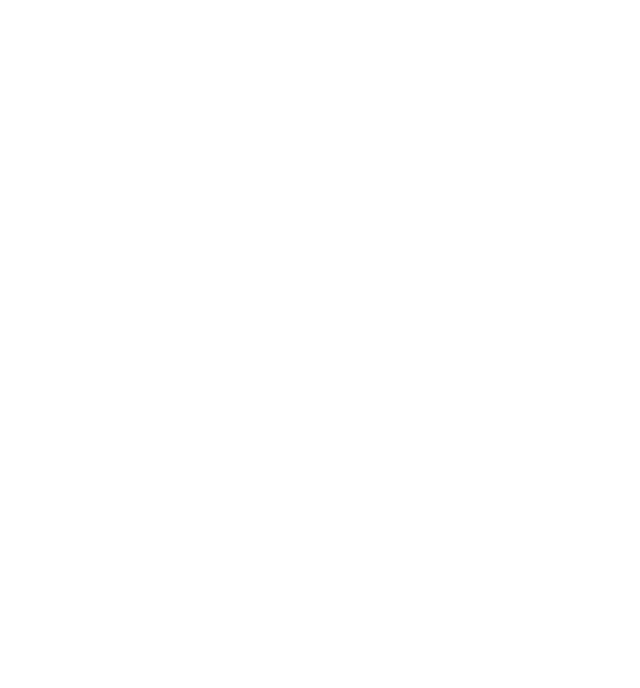
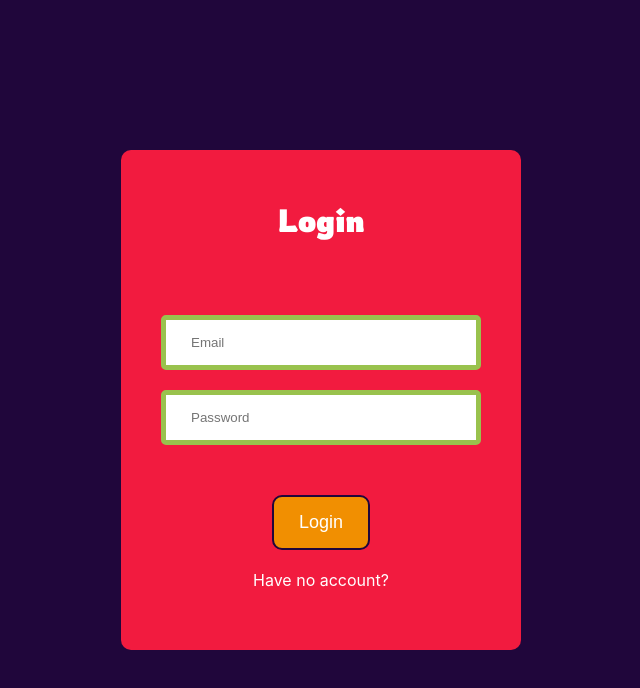
Before and after one commit to agusrichard/haskell-workbook, a React (Create React App) app in the folder client/: page /login in a window 1280 px wide. Shown: the top 688 px of the page, without its empty margins (319-959 px from the left). Built offline with nearby package versions, Linux system fonts and the light colour scheme.

Commit message:
Create Login and Signup Page

```diff
--- a/client/src/App.js
+++ b/client/src/App.js
@@ -1,10 +1,14 @@
 import React from 'react';
+import { Switch, Route } from 'react-router-dom'
 import Home from './pages/Home'
-import { Switch, Route } from 'react-router-dom'
+import Login from './pages/Login'
+import SignUp from './pages/SignUp'
 
 function App() {
   return (
     <Switch>
+      <Route exact path="/login" component={ Login } />
+      <Route exact path="/signup" component={ SignUp } />
       <Route exact path="/" component={ Home } />
     </Switch>
   );
--- /dev/null
+++ b/client/src/components/Button.js
@@ -0,0 +1,9 @@
+import React from 'react'
+
+export default function Button(props) {
+  return (
+    <button className="button" style={props.style}>
+      { props.title }
+    </button>
+  )
+}
--- /dev/null
+++ b/client/src/components/Container.js
@@ -0,0 +1,11 @@
+import React from 'react'
+
+export default function Container({ children }) {
+  return (
+    <div className="container">
+      <div className="inner">
+        { children }
+      </div>
+    </div>
+  )
+}
--- /dev/null
+++ b/client/src/components/Input.js
@@ -0,0 +1,12 @@
+import React from 'react'
+
+export default function Input(props) {
+  return (
+    <div className="input-container">
+      <input
+        {...props}
+        className="input"
+      />
+    </div>
+  )
+}
--- a/client/src/index.css
+++ b/client/src/index.css
@@ -9,15 +9,16 @@
   -moz-osx-font-smoothing: grayscale;
 }
 
-/* ======================== Home ======================== */
-.home-container {
+/* ======================== Utilities ======================== */
+.container {
   background-color: #20063B;
   height: 100vh;
   width: 100vw;
   position: relative;
+  text-align: center;
 }
 
-.home-inner {
+.inner {
   background-color: #f21b3f;
   position: absolute;
   top: 50%;
@@ -28,13 +29,13 @@
   border-radius: 10px;
 }
 
-.home-title {
+.title {
   font-family: 'Rowdies', cursive;
   color: white;
   text-align: center;
-  margin-top: 100px;
 }
 
+/* ======================== Home ======================== */
 .home-description {
   font-family: 'Roboto', sans-serif;
   color: white;
@@ -69,3 +70,58 @@
   color: rgb(46, 46, 46);
   transition: ease 0.2s;
 }
+
+/* ======================== Form ======================== */
+.input-container {
+  width: 100%;
+  margin: 20px 0;
+}
+
+.input {
+  border-style: solid;
+  padding: 15px 25px;
+  border-radius: 5px;
+  width: 65%;
+  border-color: #99C24D;
+  border-width: 5px;
+  transition: ease 0.2s;
+  font-size: 28;
+}
+
+.input:focus {
+  outline: none;
+  border-color: #F18F01;
+  border-width: 5px;
+  transition: ease 0.2s;
+}
+
+.button {
+  padding: 15px 25px;
+  border-radius: 10px;
+  border-style: solid;
+  border-color: #20063B;
+  background-color: #F18F01;
+  color: white;
+  font-size: 18px;
+  cursor: pointer;
+  transition: ease 0.2s;
+}
+
+.button:hover {
+  background-color: #20063B;
+  border-color: #F18F01;
+  transition: ease 0.2s;
+}
+
+.bottom-link {
+  display: block;
+  margin-top: 20px;
+  text-decoration-line: none;
+  color: white;
+  transition: ease 0.2s;
+}
+
+.bottom-link:hover {
+  color: #7CC6FE;
+  transition: ease 0.2s;
+}
--- a/client/src/pages/Home.js
+++ b/client/src/pages/Home.js
@@ -1,17 +1,16 @@
 import React from 'react'
 import { Link } from 'react-router-dom'
+import Container from '../components/Container'
 
 export default function Home(props) {
   return (
-    <div className="home-container">
-      <div className="home-inner">
-        <h1 className="home-title">Booklist</h1>
-        <p className="home-description">Create Your Reading List</p>
-        <div className="home-bottom">
-          <Link className="bottom-text">Login</Link>
-          <Link className="bottom-text">Sign Up</Link>
-        </div>
+    <Container>
+      <h1 className="title" style={{ marginTop: '100px' }}>Booklist</h1>
+      <p className="home-description">Create Your Reading List</p>
+      <div className="home-bottom">
+        <Link className="bottom-text" to="/login">Login</Link>
+        <Link className="bottom-text" to="/signup">Sign Up</Link>
       </div>
-    </div>
+    </Container>
   )
 }
--- /dev/null
+++ b/client/src/pages/Login.js
@@ -0,0 +1,19 @@
+import React from 'react'
+import { Link } from 'react-router-dom'
+import Input from '../components/Input'
+import Container from '../components/Container'
+import Button from '../components/Button'
+
+export default function Login(props) {
+  return (
+    <Container>
+      <h1 className="title" style={{ marginTop: 50, marginBottom: 75 }}>Login</h1>
+      <form>
+        <Input placeholder="Email" type="email" />
+        <Input placeholder="Password" type="password" />
+        <Button title="Login" style={{ marginTop: 30 }}/>
+      </form>
+      <Link to="/signup" className="bottom-link">Have no account?</Link>
+    </Container>
+  )
+}
--- /dev/null
+++ b/client/src/pages/SignUp.js
@@ -0,0 +1,20 @@
+import React from 'react'
+import { Link } from 'react-router-dom'
+import Input from '../components/Input'
+import Container from '../components/Container'
+import Button from '../components/Button'
+
+export default function Login(props) {
+  return (
+    <Container>
+      <h1 className="title" style={{ marginTop: 30, marginBottom: 50 }}>Sign Up</h1>
+      <form>
+        <Input placeholder="Username" type="text" />
+        <Input placeholder="Email" type="email" />
+        <Input placeholder="Password" type="password" />
+        <Button title="Sign Up" style={{ marginTop: 20 }}/>
+      </form>
+      <Link to="/login" className="bottom-link">Already have an account?</Link>
+    </Container>
+  )
+}
```
